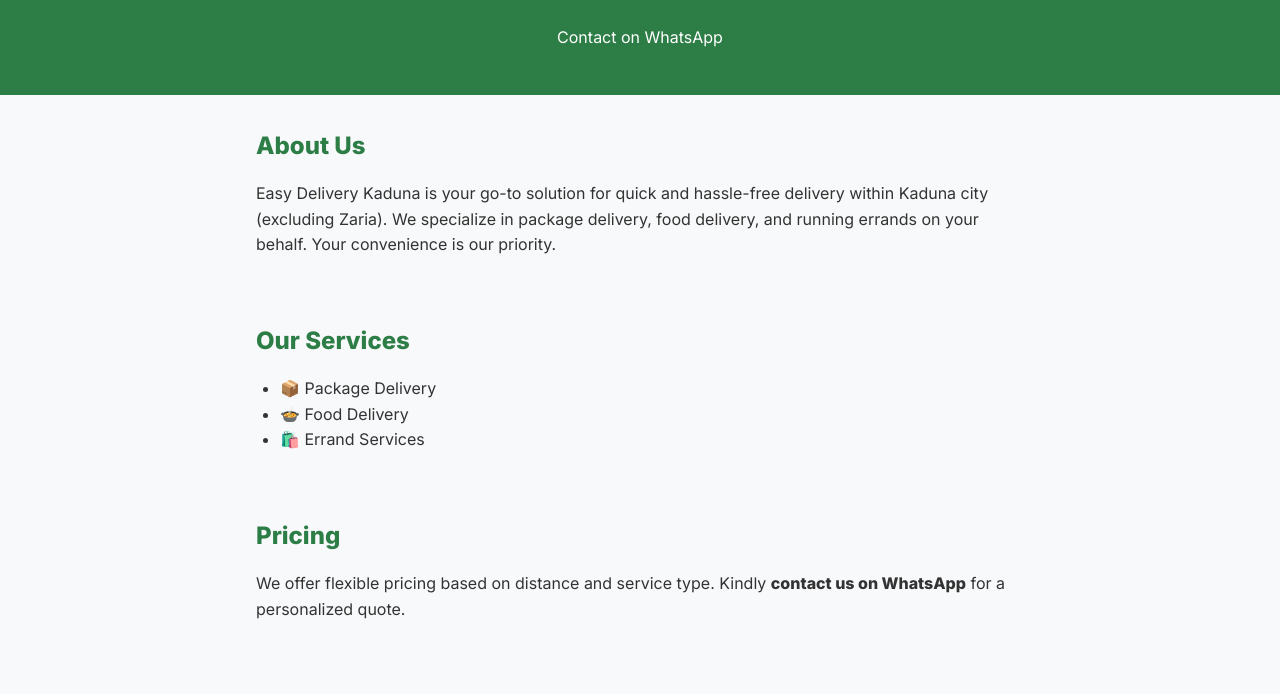
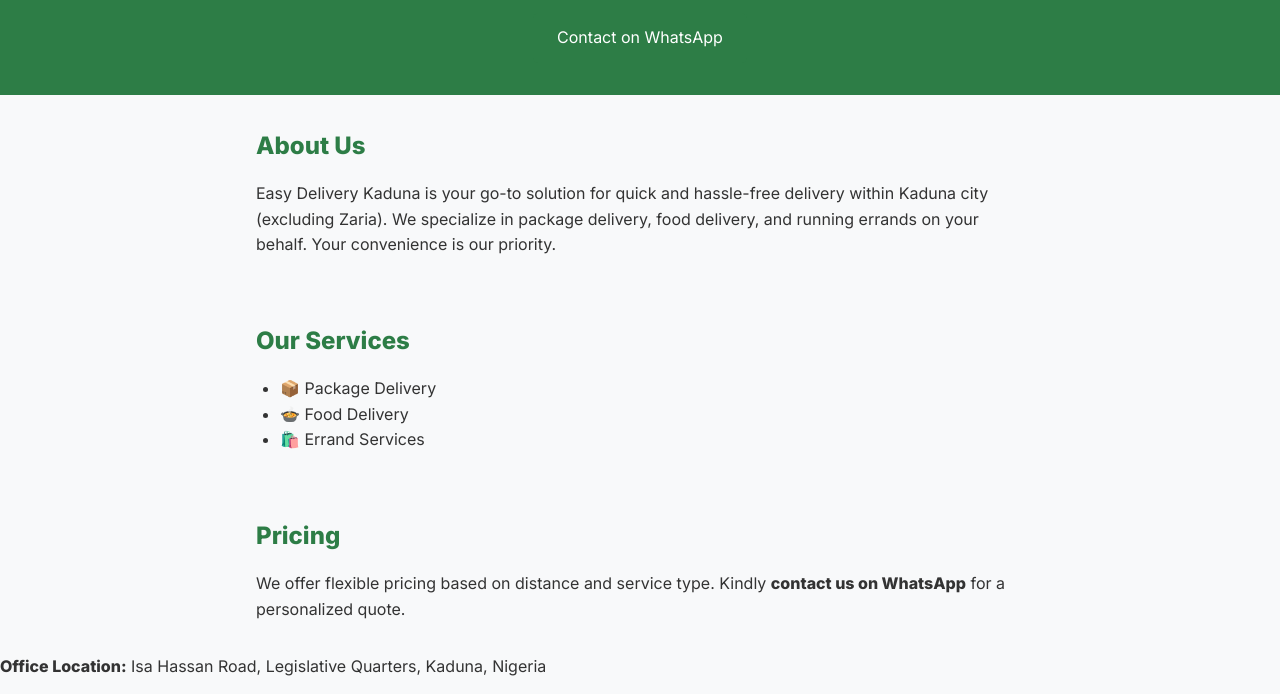
Before and after one commit to rigso/Easy-delivery, a plain HTML site: page index.html in a window 1280 px wide. Shown: the part 228-922 px from the top of the page. Drawn offline with Linux system fonts and the light colour scheme.

Commit message:
Update index.html

```diff
--- a/index.html
+++ b/index.html
@@ -68,7 +68,7 @@
     <h2>Pricing</h2>
     <p>We offer flexible pricing based on distance and service type. Kindly <strong>contact us on WhatsApp</strong> for a personalized quote.</p>
   </section>
-
+<p><strong>Office Location:</strong> Isa Hassan Road, Legislative Quarters, Kaduna, Nigeria</p>
   <section>
     <h2>Contact Us</h2>
     <p>Have questions or need a delivery now? Click below to chat directly with us.</p>
```
